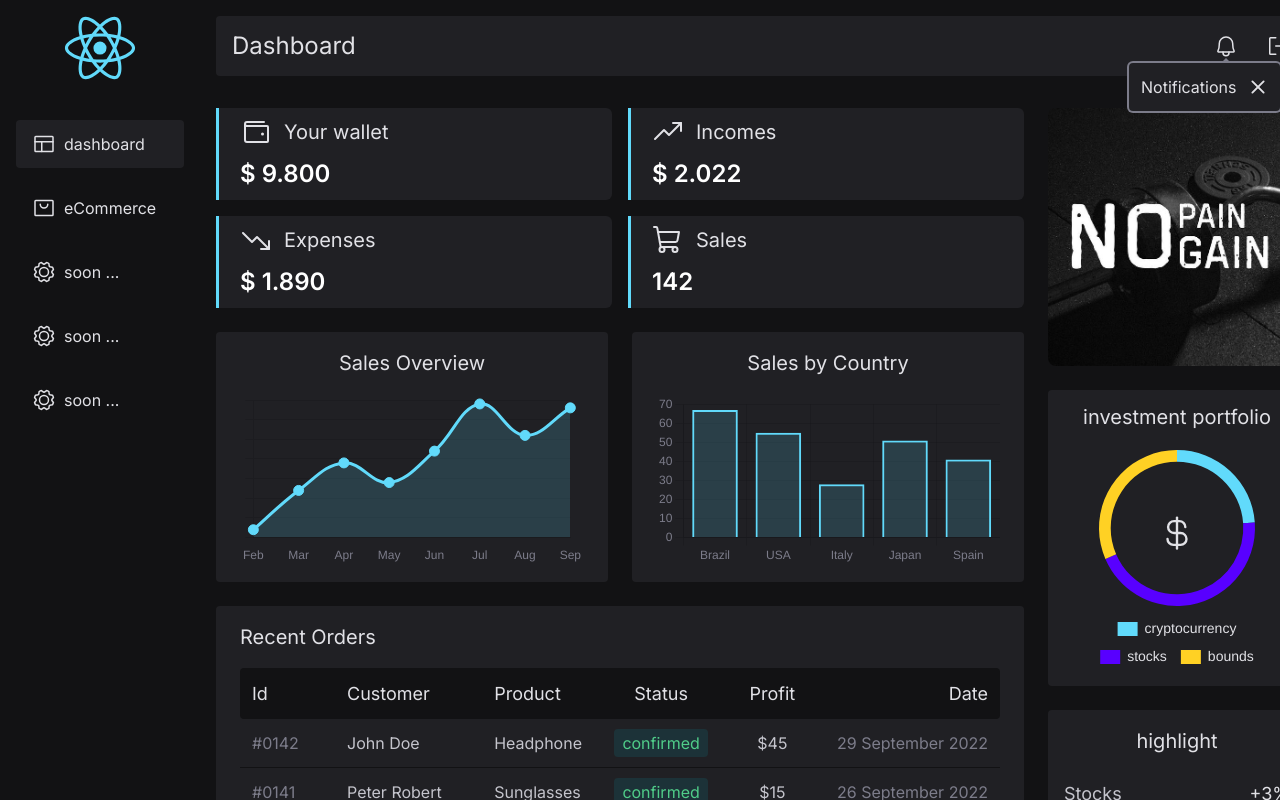
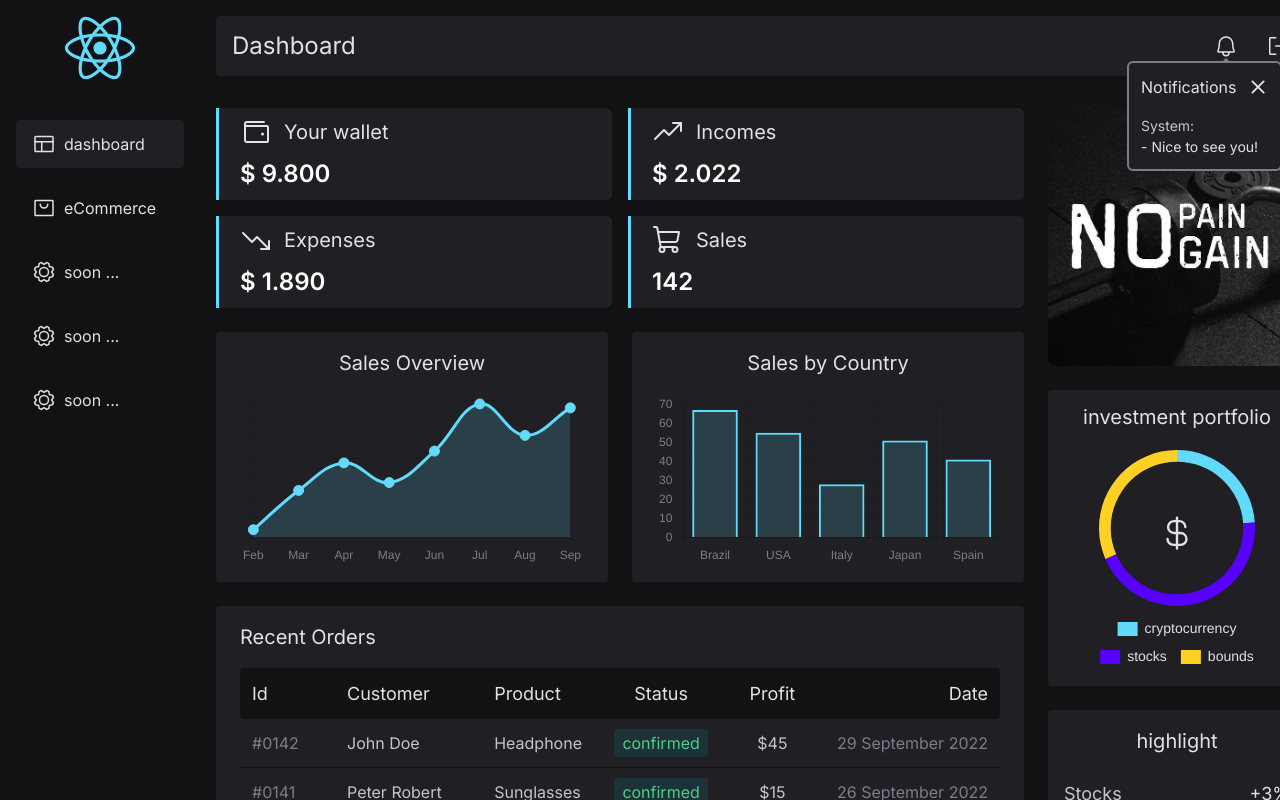
Before and after one commit to ErickKS/react-dashboard, a React (Vite) app: page /dashboard-react/main in a window 1280 px wide. Both pictures are taken after a click on the button "Update dimensions". Shown: the top 800 px of the page. Built offline with nearby package versions, Linux system fonts and the light colour scheme.

Commit message:
style: notifications

```diff
--- a/src/components/Header.tsx
+++ b/src/components/Header.tsx
@@ -62,12 +62,16 @@ export function Header({ title }: HeaderProps) {
                 </button>
               </Popover.Trigger>
 
-              <Popover.Content className="w-full max-w-xs p-3 mx-auto transition-all ring-2 ring-gray-400 rounded bg-gray-800 animate-fade">
+              <Popover.Content className="w-full max-w-xs p-3 mx-auto transition-all ring-2 ring-gray-400 rounded bg-gray-800 animate-fade z-10">
                 <div className="flex gap-3">
                   <h3 className="text-sm">Notifications</h3>
                   <Popover.Close className="transition-opacity hover:opacity-60">
                     <X size={20} weight="bold" />
                   </Popover.Close>
+                </div>
+                <div className="mt-4">
+                  <p className="text-xs text-gray-200">System:</p>
+                  <p className="text-xs text-gray-100">- Nice to see you!</p>
                 </div>
                 <Popover.Arrow className="fill-gray-400" />
               </Popover.Content>
```
